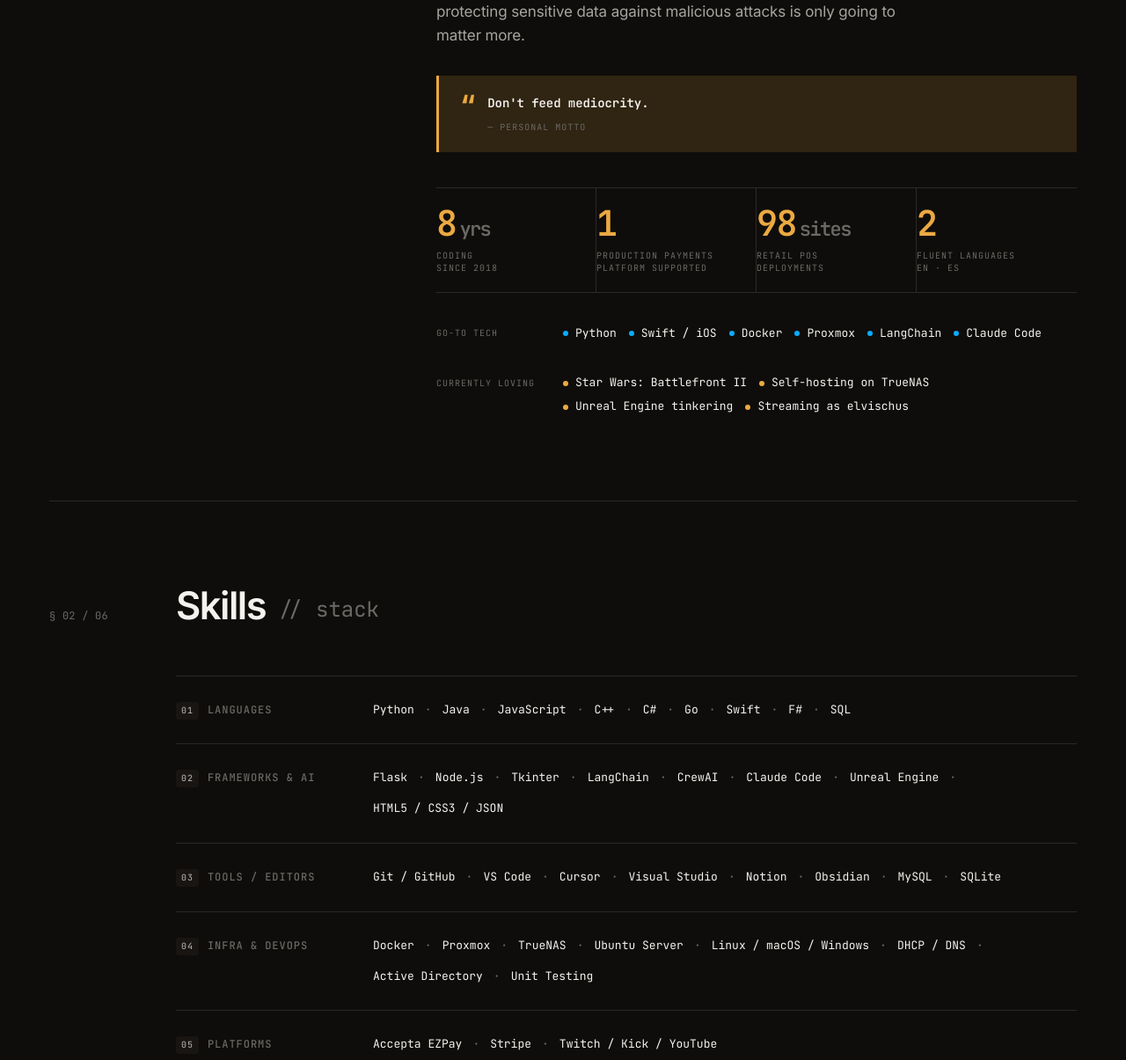
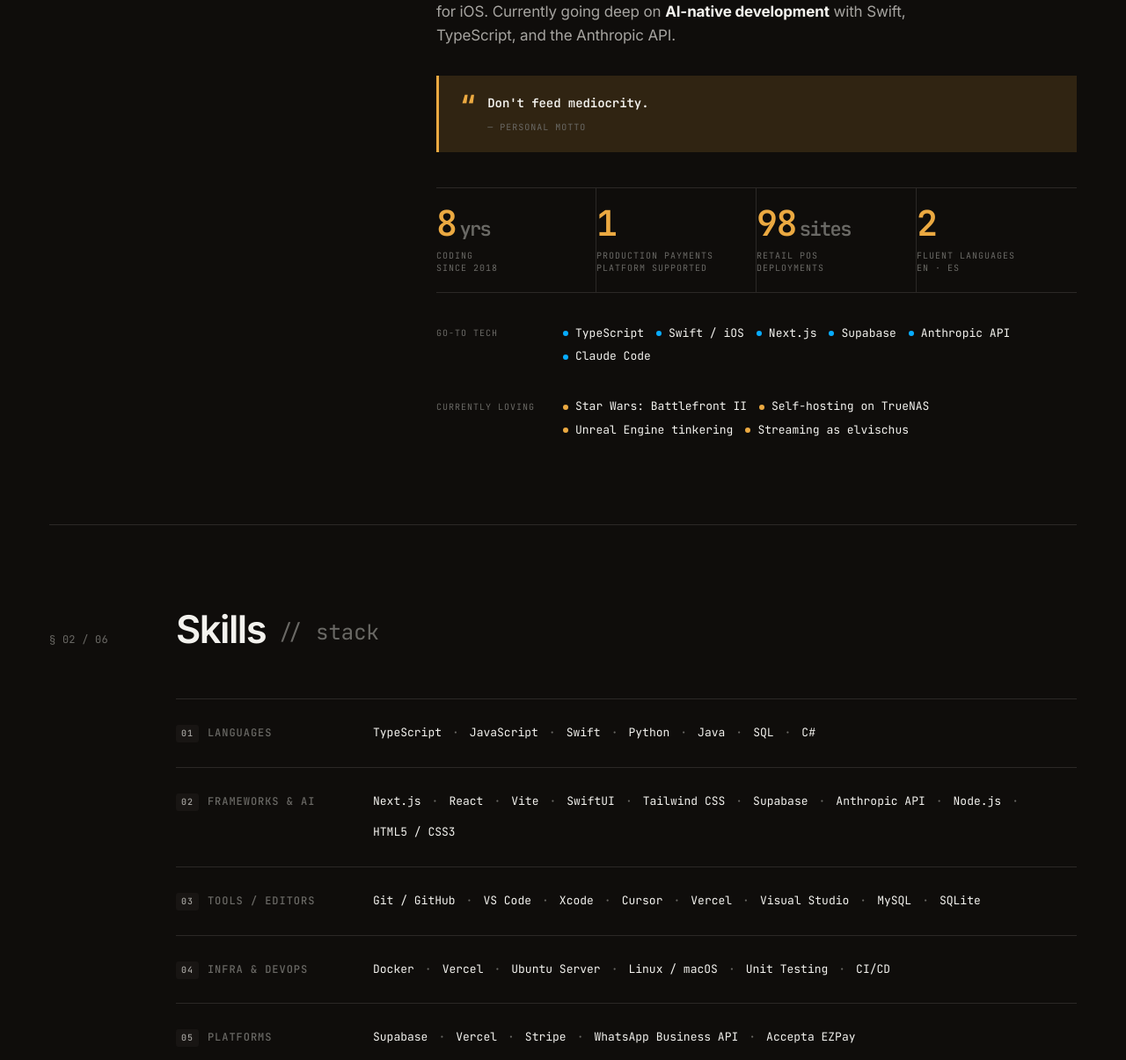
Before and after one commit to EduardoTorresAlamo/portfolio, a plain HTML site: page index.html in a window 1280 px wide. Shown: the part 1309-2514 px from the top of the page at 88% size. Drawn offline with Linux system fonts and the light colour scheme.

Commit message:
feat: update hero bio, skills stack to reflect current work

```diff
--- a/index.html
+++ b/index.html
@@ -983,7 +983,7 @@
         <span class="dot-live"></span>Available for full-time · Remote-first
       </div>
       <div>
-        Portfolio <span style="color:var(--fg-2)">v2.0</span> · Updated Apr 2026
+        Portfolio <span style="color:var(--fg-2)">v2.0</span> · Updated May 2026
       </div>
     </div>
 
@@ -994,8 +994,7 @@
           Torres<span class="amp">.</span>
         </h1>
         <p class="hero-role rv">
-          Software developer focused on <span class="hl">backend systems</span>, reliability, and
-          data-driven operations. Currently supporting a production payments platform in San Juan, PR.
+          Software developer focused on <span class="hl">iOS and web apps</span>, from idea to deployment. Building with Swift, TypeScript, and AI across mobile and full-stack.
         </p>
         <div class="ctas rv">
           <a href="#contact" class="cta-link primary" data-hover>Get in touch <span>→</span></a>
@@ -1009,7 +1008,7 @@
       <aside class="facts rv" aria-label="Quick facts">
         <div class="fact">
           <span class="fact-k">Role</span>
-          <span class="fact-v">Software Developer / Backend</span>
+          <span class="fact-v">Software Developer / Full-Stack</span>
         </div>
         <div class="fact">
           <span class="fact-k">Based</span>
@@ -1017,7 +1016,7 @@
         </div>
         <div class="fact">
           <span class="fact-k">Stack</span>
-          <span class="fact-v">Python · Java · JavaScript · SQL</span>
+          <span class="fact-v">TypeScript · Swift · Next.js · SwiftUI</span>
         </div>
         <div class="fact">
           <span class="fact-k">Langs</span>
@@ -1050,10 +1049,10 @@
           </figure>
           <div class="summary-body">
             <p class="lede">
-              I build <span class="hl-b">backend systems</span> that stay up, and I care about the ones that <span class="hl-w">protect the data inside them</span>.
+              I build <span class="hl-b">iOS and web apps</span> that ship, and I care about the ones that <span class="hl-w">actually solve real problems</span>.
             </p>
             <p class="body-copy">
-              Bilingual software developer (EN/ES), CS background, eight years of writing code — professionally supporting a production payments platform today. Happiest debugging real traffic, writing SQL that actually answers the question, and turning repeatable ops work into code. Currently going deep on <strong style="color:var(--fg)">security in programming with AI</strong> — protecting sensitive data against malicious attacks is only going to matter more.
+              Bilingual software developer (EN/ES), CS background, eight years of writing code. Professionally supporting a production payments platform while shipping iOS and web apps on the side. Happiest when building things that handle real users: a WhatsApp booking bot for a barbershop, an AI property matcher for realtors, or a payments app for iOS. Currently going deep on <strong style="color:var(--fg)">AI-native development</strong> with Swift, TypeScript, and the Anthropic API.
             </p>
 
             <div class="motto">
@@ -1086,11 +1085,11 @@
             <div class="loves">
               <span class="loves-k">Go-to tech</span>
               <div class="loves-items">
-                <span class="b">Python</span>
+                <span class="b">TypeScript</span>
                 <span class="b">Swift / iOS</span>
-                <span class="b">Docker</span>
-                <span class="b">Proxmox</span>
-                <span class="b">LangChain</span>
+                <span class="b">Next.js</span>
+                <span class="b">Supabase</span>
+                <span class="b">Anthropic API</span>
                 <span class="b">Claude Code</span>
               </div>
             </div>
@@ -1122,28 +1121,27 @@
         <div class="skill-group">
           <h3><span class="n">01</span>Languages</h3>
           <div class="tags">
+            <span class="tag" data-hover>TypeScript</span>
+            <span class="tag" data-hover>JavaScript</span>
+            <span class="tag" data-hover>Swift</span>
             <span class="tag" data-hover>Python</span>
             <span class="tag" data-hover>Java</span>
-            <span class="tag" data-hover>JavaScript</span>
-            <span class="tag" data-hover>C++</span>
+            <span class="tag" data-hover>SQL</span>
             <span class="tag" data-hover>C#</span>
-            <span class="tag" data-hover>Go</span>
-            <span class="tag" data-hover>Swift</span>
-            <span class="tag" data-hover>F#</span>
-            <span class="tag" data-hover>SQL</span>
           </div>
         </div>
         <div class="skill-group">
           <h3><span class="n">02</span>Frameworks &amp; AI</h3>
           <div class="tags">
-            <span class="tag" data-hover>Flask</span>
+            <span class="tag" data-hover>Next.js</span>
+            <span class="tag" data-hover>React</span>
+            <span class="tag" data-hover>Vite</span>
+            <span class="tag" data-hover>SwiftUI</span>
+            <span class="tag" data-hover>Tailwind CSS</span>
+            <span class="tag" data-hover>Supabase</span>
+            <span class="tag" data-hover>Anthropic API</span>
             <span class="tag" data-hover>Node.js</span>
-            <span class="tag" data-hover>Tkinter</span>
-            <span class="tag" data-hover>LangChain</span>
-            <span class="tag" data-hover>CrewAI</span>
-            <span class="tag" data-hover>Claude Code</span>
-            <span class="tag" data-hover>Unreal Engine</span>
-            <span class="tag" data-hover>HTML5 / CSS3 / JSON</span>
+            <span class="tag" data-hover>HTML5 / CSS3</span>
           </div>
         </div>
         <div class="skill-group">
@@ -1151,10 +1149,10 @@
           <div class="tags">
             <span class="tag" data-hover>Git / GitHub</span>
             <span class="tag" data-hover>VS Code</span>
+            <span class="tag" data-hover>Xcode</span>
             <span class="tag" data-hover>Cursor</span>
+            <span class="tag" data-hover>Vercel</span>
             <span class="tag" data-hover>Visual Studio</span>
-            <span class="tag" data-hover>Notion</span>
-            <span class="tag" data-hover>Obsidian</span>
             <span class="tag" data-hover>MySQL</span>
             <span class="tag" data-hover>SQLite</span>
           </div>
@@ -1163,21 +1161,21 @@
           <h3><span class="n">04</span>Infra &amp; DevOps</h3>
           <div class="tags">
             <span class="tag" data-hover>Docker</span>
-            <span class="tag" data-hover>Proxmox</span>
-            <span class="tag" data-hover>TrueNAS</span>
+            <span class="tag" data-hover>Vercel</span>
             <span class="tag" data-hover>Ubuntu Server</span>
-            <span class="tag" data-hover>Linux / macOS / Windows</span>
-            <span class="tag" data-hover>DHCP / DNS</span>
-            <span class="tag" data-hover>Active Directory</span>
+            <span class="tag" data-hover>Linux / macOS</span>
             <span class="tag" data-hover>Unit Testing</span>
+            <span class="tag" data-hover>CI/CD</span>
           </div>
         </div>
         <div class="skill-group">
           <h3><span class="n">05</span>Platforms</h3>
           <div class="tags">
+            <span class="tag" data-hover>Supabase</span>
+            <span class="tag" data-hover>Vercel</span>
+            <span class="tag" data-hover>Stripe</span>
+            <span class="tag" data-hover>WhatsApp Business API</span>
             <span class="tag" data-hover>Accepta EZPay</span>
-            <span class="tag" data-hover>Stripe</span>
-            <span class="tag" data-hover>Twitch / Kick / YouTube</span>
           </div>
         </div>
         <div class="skill-group">
```
